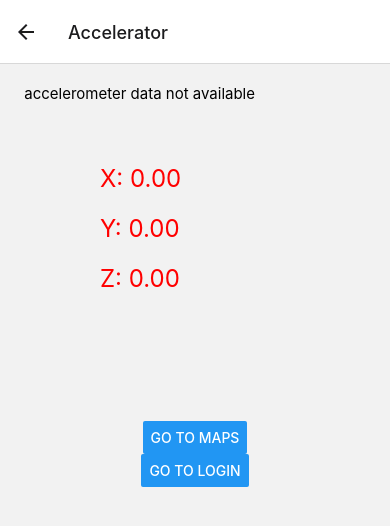
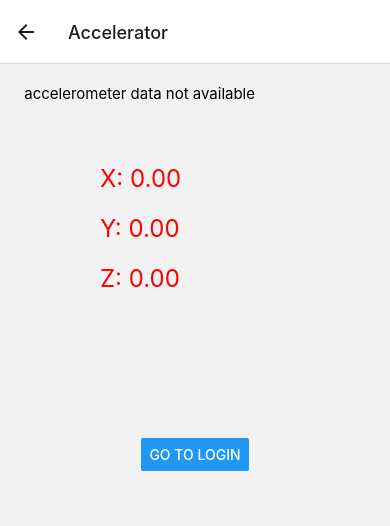
Before and after one commit to Jathoosh/DataNav, a React Native app in the folder DataNavApp/: screen /Accelerator in a window 390 px wide. Shown: the top 526 px of the page. Built offline with nearby package versions, Linux system fonts and the light colour scheme.

Commit message:
Remove link to Maps
Because we need the bay and server info

```diff
--- a/DataNavApp/views/AcceleratorInfo.tsx
+++ b/DataNavApp/views/AcceleratorInfo.tsx
@@ -36,7 +36,6 @@ function AcceleratorInfos({navigation}) {
       <Text style={styles.textX}>X: {accelerometerData.x.toFixed(2)}</Text>
       <Text style={styles.textY}>Y: {accelerometerData.y.toFixed(2)}</Text>
       <Text style={styles.textZ}>Z: {accelerometerData.z.toFixed(2)}</Text>
-      <Button title="Go to Maps" onPress={() => navigation.navigate('Maps')} />
       <Button
         title="Go to Login"
         onPress={() => navigation.navigate('Login')}
```
